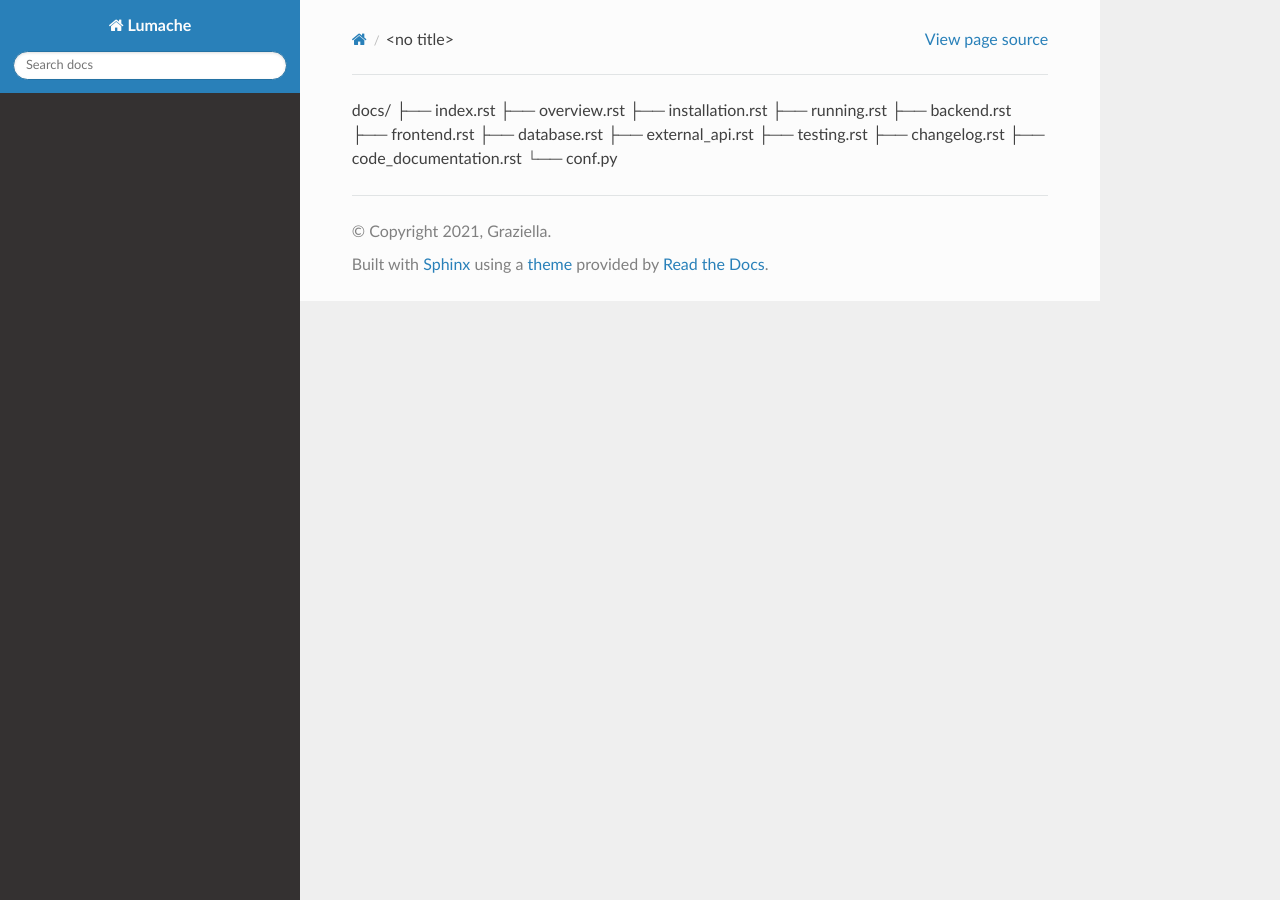
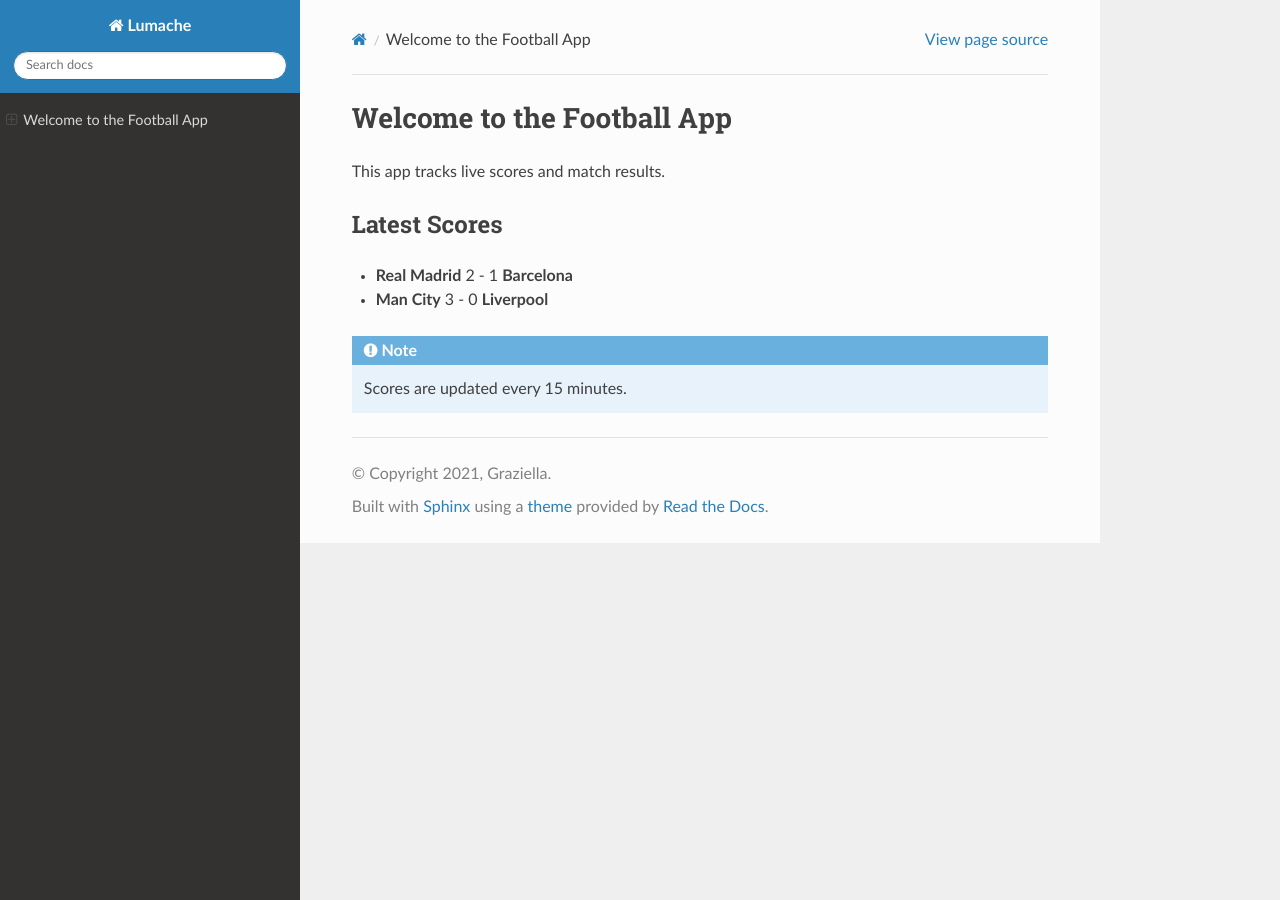
Before and after one commit to paharel411-creator/test-rtd, a Sphinx documentation site: the page built from rtd/Docs/docs/source/index.rst, in a window 1280 px wide. Built offline with Sphinx 7.4.7 and the Read the Docs theme 3.1.0, drawn with Linux system fonts in a browser that asks for light colours.

Commit message:
Update index.rst

```diff
--- a/rtd/Docs/docs/source/index.rst
+++ b/rtd/Docs/docs/source/index.rst
@@ -1,13 +1,13 @@
-docs/
-├── index.rst
-├── overview.rst
-├── installation.rst
-├── running.rst
-├── backend.rst
-├── frontend.rst
-├── database.rst
-├── external_api.rst
-├── testing.rst
-├── changelog.rst
-├── code_documentation.rst
-└── conf.py
+Welcome to the Football App
+===========================
+
+This app tracks live scores and match results.
+
+Latest Scores
+-------------
+
+* **Real Madrid** 2 - 1 **Barcelona**
+* **Man City** 3 - 0 **Liverpool**
+
+.. note::
+   Scores are updated every 15 minutes.
```
